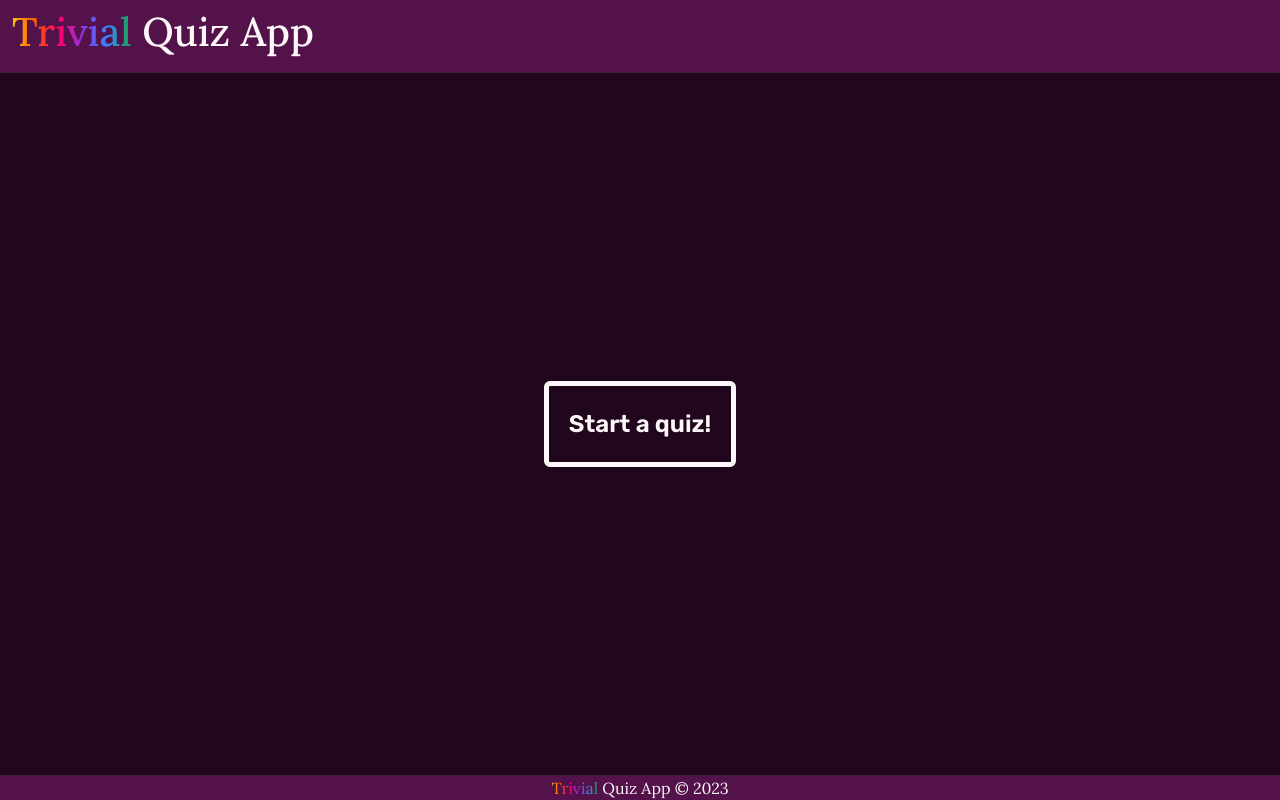
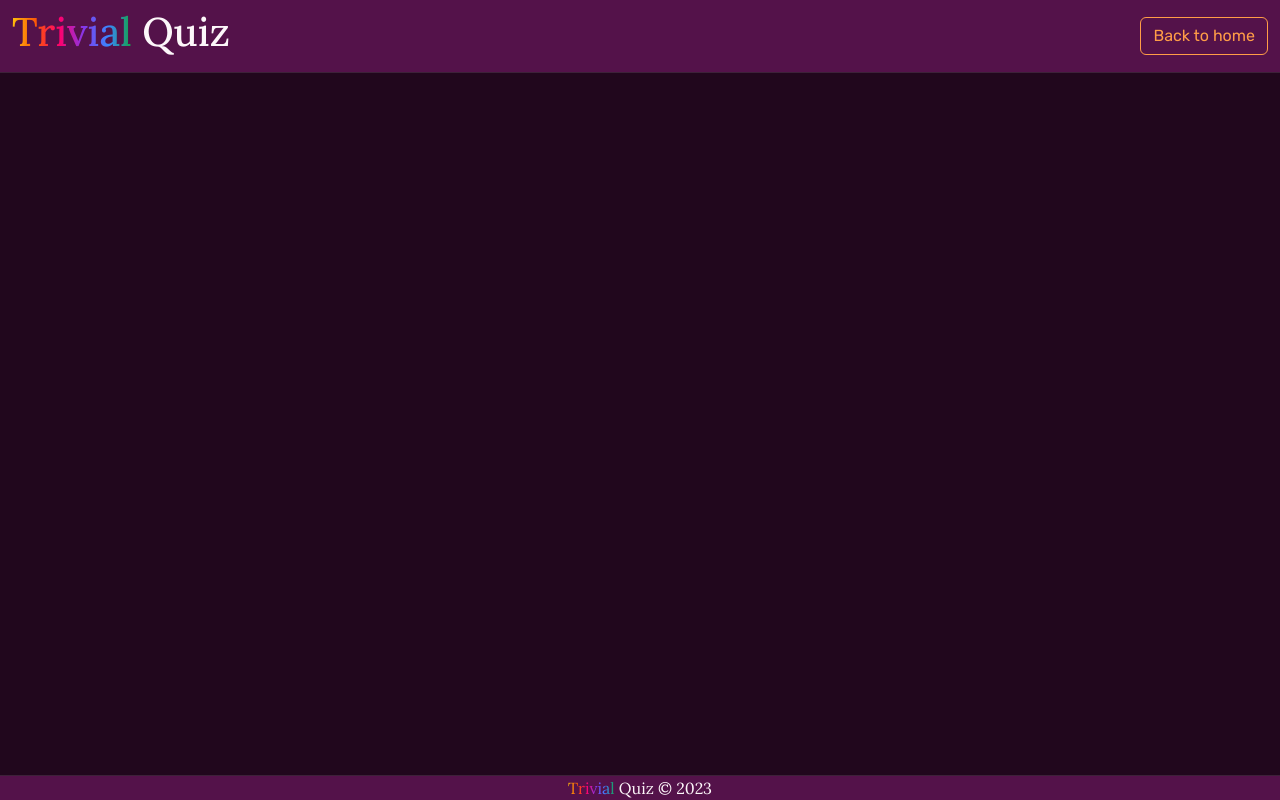
Before and after one commit to stkrolikiewicz/trivial-quiz-app, a React (Create React App) app: page / in a window 1280 px wide. Built offline with nearby package versions, Linux system fonts and the light colour scheme.

Commit message:
restructure project to deploy

```diff
--- a/package.json
+++ b/package.json
@@ -1,4 +1,5 @@
 {
+    "homepage": "https://stkrolikiewicz.github.io/trivial-quiz-app",
     "name": "trivial-quiz-app",
     "version": "0.1.0",
     "private": true,
@@ -23,6 +24,8 @@
     },
     "scripts": {
         "start": "react-scripts start",
+        "predeploy": "npm run build",
+        "deploy": "gh-pages -d build",
         "build": "react-scripts build",
         "test": "react-scripts test",
         "eject": "react-scripts eject"
@@ -44,5 +47,8 @@
             "last 1 firefox version",
             "last 1 safari version"
         ]
+    },
+    "devDependencies": {
+        "gh-pages": "^5.0.0"
     }
 }
--- a/public/index.html
+++ b/public/index.html
@@ -2,12 +2,12 @@
 <html lang="en">
     <head>
         <meta charset="utf-8" />
-    <link rel="icon" href="%PUBLIC_URL%/favicon.ico" />
+        <link rel="icon" href="%PUBLIC_URL%/logo192.png" />
         <meta name="viewport" content="width=device-width, initial-scale=1" />
         <meta name="theme-color" content="#000000" />
         <meta
             name="description"
-      content="Web site created using create-react-app"
+            content="Trivial Quiz App built with React and Open Trivia DB API"
         />
         <link rel="apple-touch-icon" href="%PUBLIC_URL%/logo192.png" />
         <!--
@@ -24,7 +24,7 @@
       work correctly both with client-side routing and a non-root public URL.
       Learn how to configure a non-root public URL by running `npm run build`.
     -->
-    <title>React App</title>
+        <title>Trivial Quiz</title>
     </head>
     <body>
         <noscript>You need to enable JavaScript to run this app.</noscript>
@@ -38,6 +38,5 @@
 
       To begin the development, run `npm start` or `yarn start`.
       To create a production bundle, use `npm run build` or `yarn build`.
-    -->
-  </body>
+    --></body>
 </html>
--- a/src/components/Footer/Footer.tsx
+++ b/src/components/Footer/Footer.tsx
@@ -7,8 +7,7 @@ const Footer = () => {
                 <div className="row">
                     <div className="col-12">
                         <p>
-                            <span className="trivial">Trivial</span> Quiz App ©
-                            2023
+                            <span className="trivial">Trivial</span> Quiz © 2023
                         </p>
                     </div>
                 </div>
--- a/src/components/Header/Header.tsx
+++ b/src/components/Header/Header.tsx
@@ -10,12 +10,12 @@ const Header = () => {
             <nav className="navbar navbar-expand-lg bg-body-tertiary">
                 <div className="container-fluid">
                     <h1>
-                        <span className="trivial">Trivial</span> Quiz App
+                        <span className="trivial">Trivial</span> Quiz
                     </h1>
-                    {location.pathname !== "/" && (
+                    {location.pathname !== "/trivial-quiz-app/" && (
                         <button
                             className="nav-item btn btn-outline-primary"
-                            onClick={() => navigate("/")}
+                            onClick={() => navigate("/trivial-quiz-app/")}
                         >
                             Back to home
                         </button>
--- a/src/components/Main/Main.tsx
+++ b/src/components/Main/Main.tsx
@@ -7,9 +7,12 @@ const Main = () => {
     return (
         <main className={styles.main}>
             <Routes>
-                <Route path="/" element={<HomePage />} />
-                <Route path="/quiz" element={<QuizPage />} />
-                <Route path="quiz/:category" element={<SelectedQuiz />} />
+                <Route path="/trivial-quiz-app/" element={<HomePage />} />
+                <Route path="/trivial-quiz-app/quiz" element={<QuizPage />} />
+                <Route
+                    path="/trivial-quiz-app/quiz/:category"
+                    element={<SelectedQuiz />}
+                />
             </Routes>
         </main>
     );
--- a/src/components/Main/components/HomePage/HomePage.tsx
+++ b/src/components/Main/components/HomePage/HomePage.tsx
@@ -9,7 +9,7 @@ const HomePage = () => {
                 <div className="col-12">
                     <button
                         className="btn btn-home"
-                        onClick={() => navigate("/quiz")}
+                        onClick={() => navigate("/trivial-quiz-app/quiz")}
                         text-size="lg"
                     >
                         Start a quiz!
--- a/src/components/Main/components/QuizPage/components/QuizPage/QuizPage.tsx
+++ b/src/components/Main/components/QuizPage/components/QuizPage/QuizPage.tsx
@@ -32,7 +32,7 @@ const QuizPage = () => {
         e.preventDefault();
         console.log("Submit");
         console.log(category);
-        navigate(`/quiz/${category}`);
+        navigate(`/trivial-quiz-app/quiz/${category}`);
     };
 
     return (
```
Also changed, not shown: public/logo192.png, 1 other file (tests, documents, lock files or other folders). Lines whose indentation alone changed are shown as unchanged.
